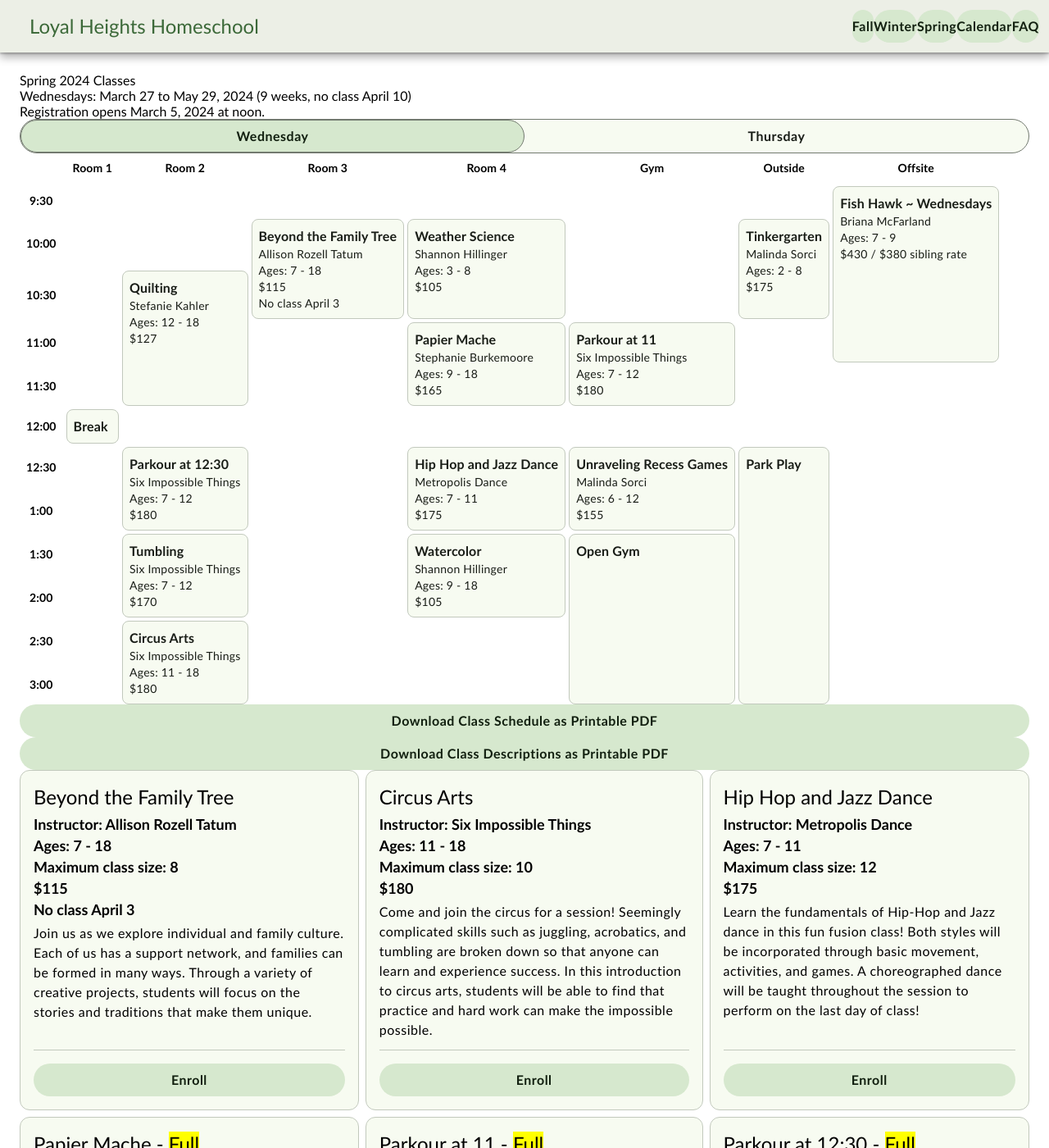
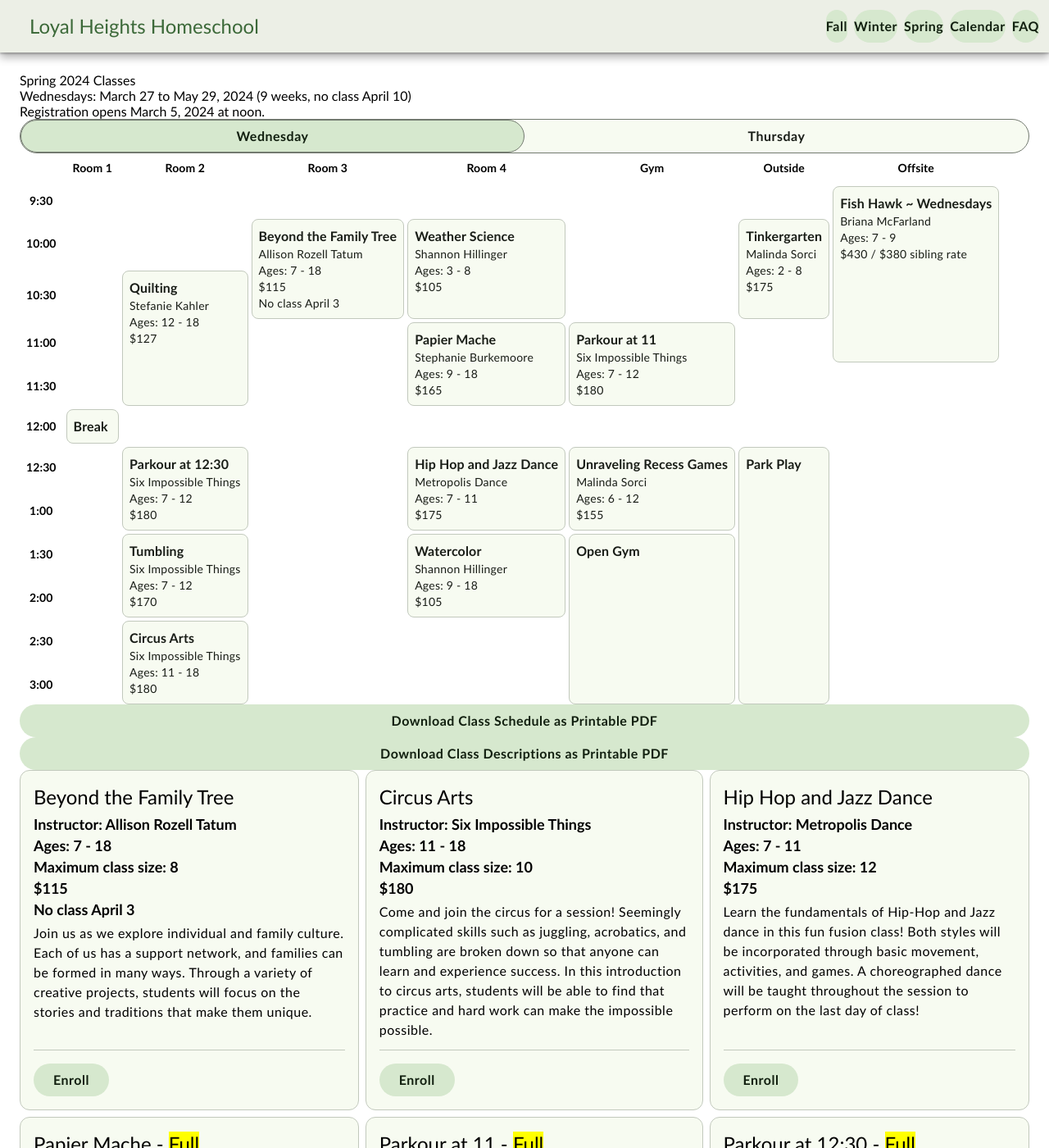
Before and after one commit to loyalheightshomeschool/loyalheightshomeschool.github.io, a Jekyll site: the page built from _quarters/2024-spring.html, in a window 1280 px wide and 1400 px high. Shown: the whole window at 82% size. Built offline with Jekyll 4.4.1, drawn with Linux system fonts in a browser that asks for light colours.

Commit message:
Update main.scss

```diff
--- a/_sass/main.scss
+++ b/_sass/main.scss
@@ -554,6 +554,9 @@ input[type=checkbox], input[type=radio] {
     @include body-medium;
     flex-grow: 1;
   }
+  & .enroll {
+    align-self: flex-start;
+  }
   &:target {
       background-color: rgb(var(--on-surface), 0.1);
       @include elevation-level1;
@@ -578,6 +581,7 @@ nav {
         flex-flow: row nowrap;
         place-content: center;
         place-items: center;
+  gap: 8px;
 }
 
 .col1 { grid-column: 1; }
```
